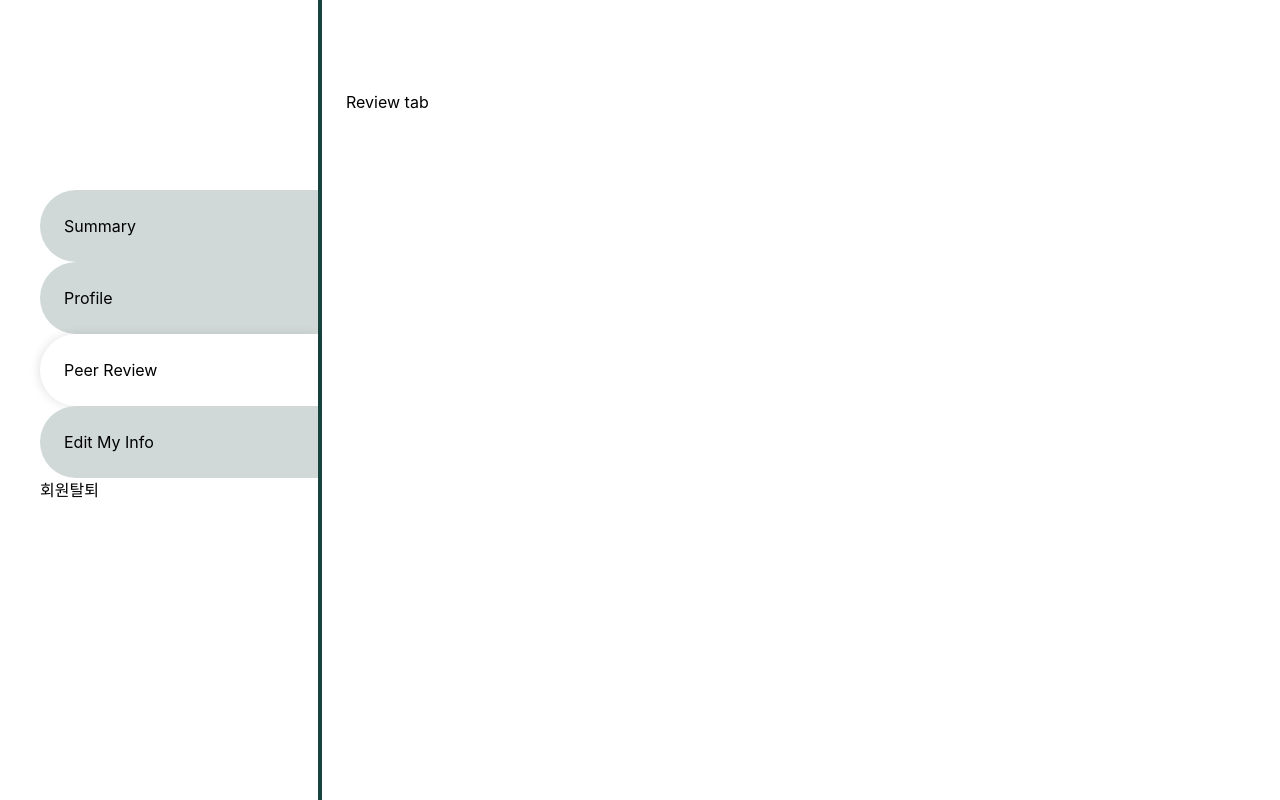
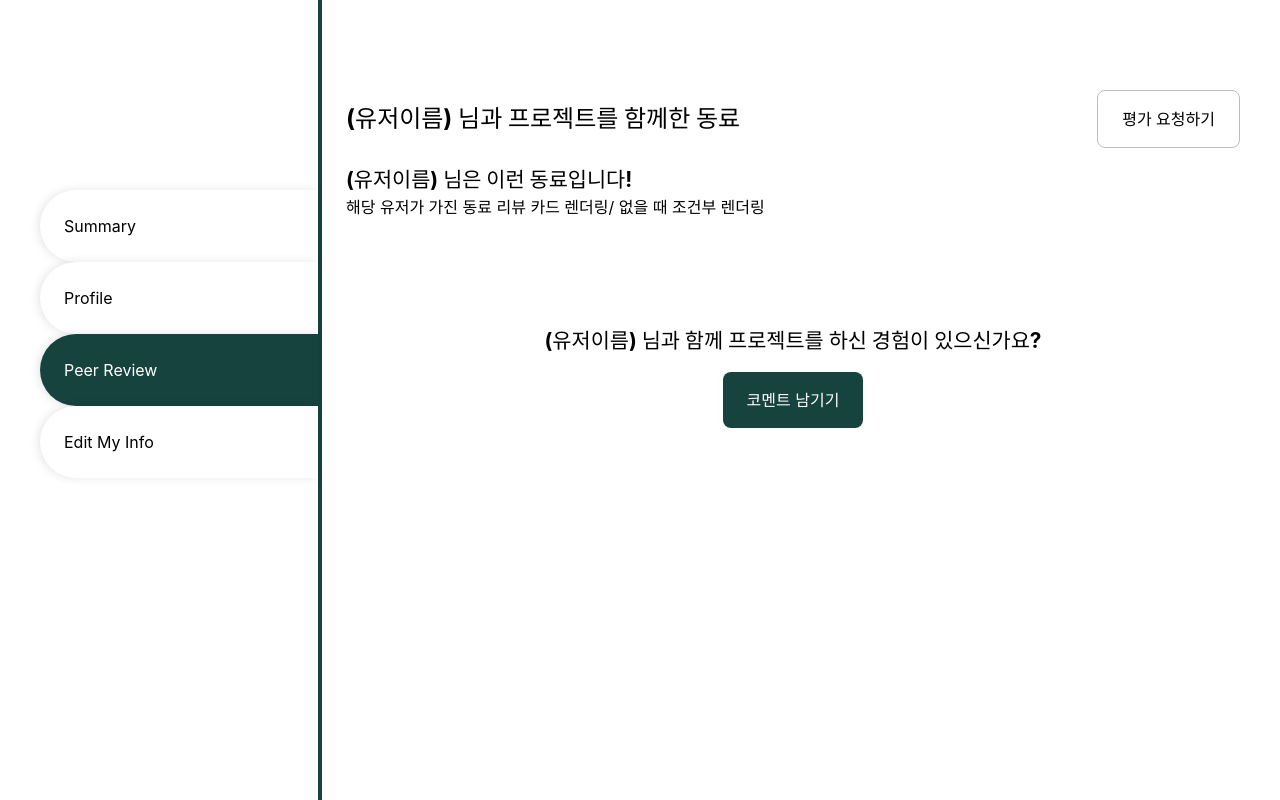
Before and after one commit to codestates-seb/seb45_main_024, a React (Vite) app in the folder client/: page /mypage in a window 1280 px wide. Both pictures are taken after a click on the item "Peer Review". Built offline with nearby package versions, Linux system fonts and the light colour scheme; a web font is replaced by a local one.

Commit message:
[feat]review comp css / sidemenu color change

```diff
--- a/client/src/components/mypage/Review.module.css
+++ b/client/src/components/mypage/Review.module.css
@@ -0,0 +1,35 @@
+.reviewContainer{
+
+}
+
+.titleBox{
+    display: flex;
+    justify-content: space-between;
+    align-items: center;
+}
+.title{
+    font-size: 1.5rem;
+    font-weight: bold;
+}
+
+.requestButton{
+}
+
+.subtitle{
+    font-size: 1.3rem;
+    font-weight: bold;
+    margin-top: 1rem;
+}
+.addReviewContainer{
+    display: flex;
+    flex-direction: column;
+    justify-content: center;
+    align-items: center;
+    gap: 16px;
+    margin-top: 90px;
+}
+.addReviewButton{
+    border: none;
+    color: white;
+    background-color: var(--color-main);
+}
--- a/client/src/components/mypage/Review.tsx
+++ b/client/src/components/mypage/Review.tsx
@@ -1,6 +1,26 @@
 import { FC } from "react";
-
+import classes from "./Review.module.css";
 const Review: FC = () => {
-  return <div>Review tab</div>;
+  return (
+    <>
+      <div className={classes.reviewContainer}>
+        <div className={classes.titleBox}>
+          <h1 className={classes.title}>
+            (유저이름) 님과 프로젝트를 함께한 동료
+          </h1>
+          {/* 작성자가 본인의 페이지에 들어온 경우만 해당 버튼 활성화 */}
+          <button className={classes.requestButton}>평가 요청하기</button>
+        </div>
+        <h2 className={classes.subtitle}>(유저이름) 님은 이런 동료입니다!</h2>
+        <div>해당 유저가 가진 동료 리뷰 카드 렌더링/ 없을 때 조건부 렌더링</div>
+      </div>
+      <div className={classes.addReviewContainer}>
+        <h2 className={classes.subtitle}>
+          (유저이름) 님과 함께 프로젝트를 하신 경험이 있으신가요?
+        </h2>
+        <button className={classes.addReviewButton}>코멘트 남기기</button>
+      </div>
+    </>
+  );
 };
 export default Review;
--- a/client/src/components/mypage/Sidemenu.module.css
+++ b/client/src/components/mypage/Sidemenu.module.css
@@ -28,14 +28,14 @@
   height: 72px;
   border-radius: 36px 0 0 36px;
   padding: 24px;
-  background-color: #d0d9d8;
+  background-color: white;
+  box-shadow: -2px 0 10px 0 rgba(0, 0, 0, 0.1);
   cursor: pointer;
 }
 
 .selectedMenuItem {
-  background-color: white;
-  box-shadow: -2px 0 10px 0 rgba(0, 0, 0, 0.1);
-  z-index: 1;
+  background-color: var(--color-main);
+  color: white;
 }
 
 
--- a/client/src/components/mypage/Sidemenu.tsx
+++ b/client/src/components/mypage/Sidemenu.tsx
@@ -3,7 +3,6 @@ import { changeMenu } from "../../redux/menuSlice";
 import classes from "./Sidemenu.module.css";
 import { useAppSelector, useAppDispatch } from "../../redux/hooks";
 
-// menu 클릭 시에 state 변경
 const SideMenu: FC = () => {
   const dispatch = useAppDispatch();
   const selectedMenu = useAppSelector(state => state.menu.selectedMenu);
@@ -40,6 +39,7 @@ const SideMenu: FC = () => {
           >
             Peer Review
           </li>
+          {/* 작성자가 자신의 페이지에 들어온 경우만 이 메뉴가 보여야 함. */}
           <li
             className={`${classes.menuItem} ${
               selectedMenu === "EditInfo" ? classes.selectedMenuItem : ""
@@ -50,7 +50,6 @@ const SideMenu: FC = () => {
           </li>
         </ul>
       </div>
-      <div className={classes.deleteProfile}>회원탈퇴</div>
     </div>
   );
 };
```
